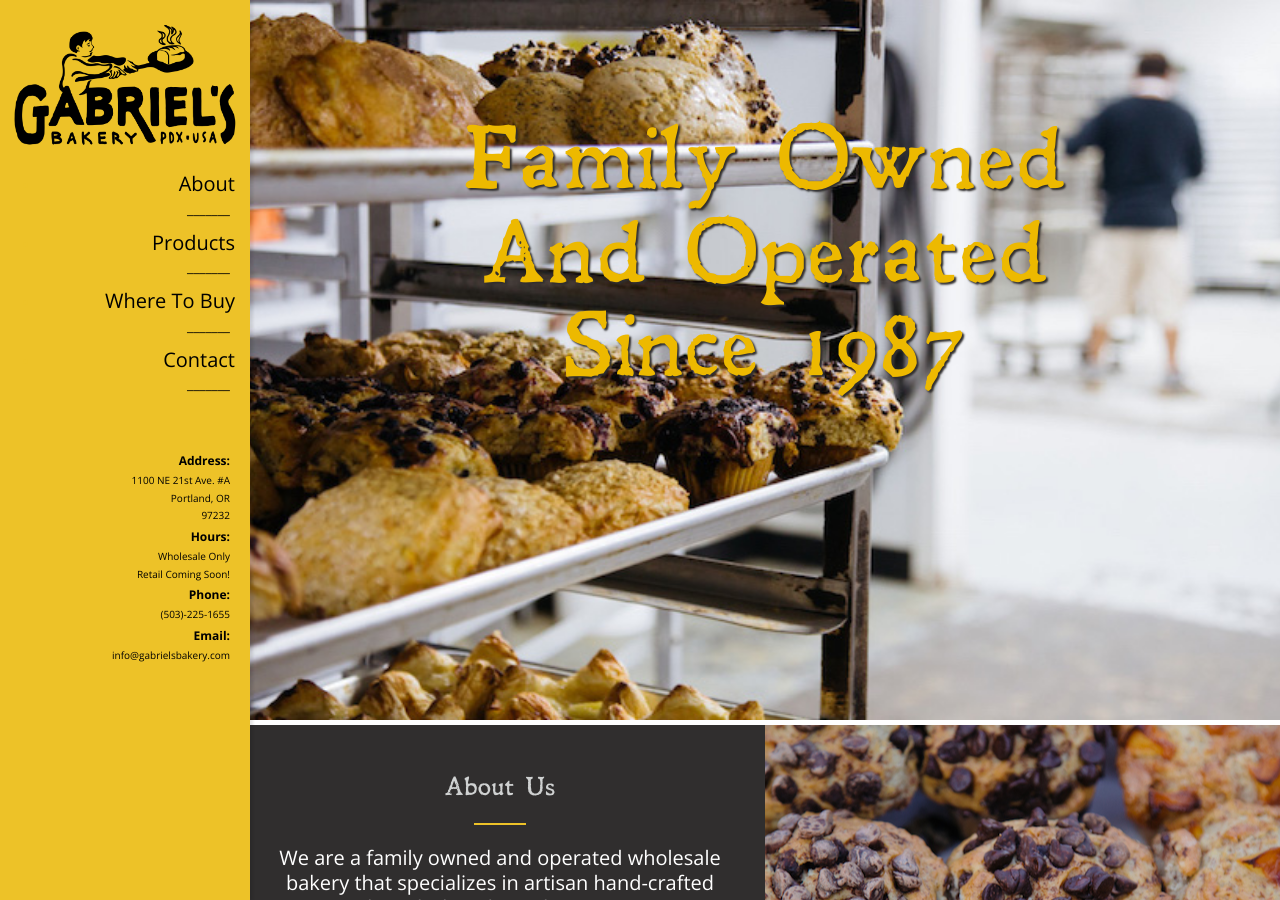
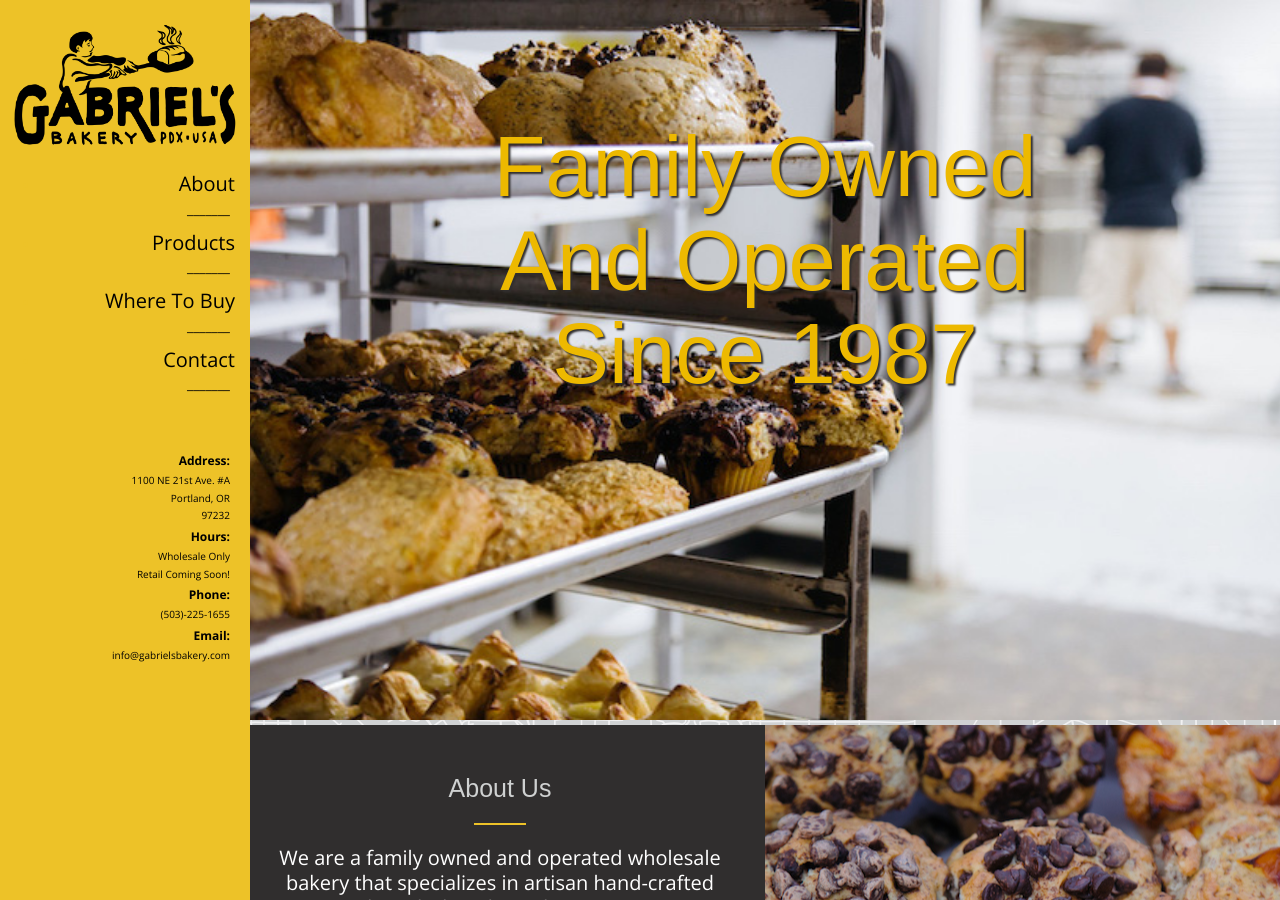
Before and after one commit to SandroMateo/gabriels-website, a Jekyll site: the page built from index.html, in a window 1280 px wide and 900 px high. Built offline with Jekyll 4.4.1, drawn with Linux system fonts in a browser that asks for light colours; nearby versions of some CDN libraries.

Commit message:
add apple causal font as head font and pdx map as background

```diff
--- a/_sass/_components/_sidebar.scss
+++ b/_sass/_components/_sidebar.scss
@@ -6,7 +6,7 @@
 	}
 
 	background: $gold;
-	box-shadow: 0.25rem 0 0.25rem 0 rgba(0, 0, 0, 0.1); //do you want this?
+	// box-shadow: 0.25rem 0 0.25rem 0 rgba(0, 0, 0, 0.1); //do you want this?
 	color: $gold;
 	height: 100%;
 	left: 0;
--- a/_sass/_global/_base.scss
+++ b/_sass/_global/_base.scss
@@ -23,6 +23,7 @@ a {
 body {
   color: $black;
   font-family: $bodyfont;
+  background: url("../../images/gabriels-map.png");
 }
 
 h1 {
--- a/_sass/_global/_fonts.scss
+++ b/_sass/_global/_fonts.scss
@@ -1,4 +1,5 @@
 @font-face {
-  font-family: "Leander";
-  src: url("../../../fonts/leander.ttf");
+  font-family: "Casual";
+  src: local("Casual");
+  // src: url("../../../fonts/leander.ttf");
 }
--- a/_sass/_global/_variables.scss
+++ b/_sass/_global/_variables.scss
@@ -13,7 +13,7 @@ $tablet-width: 768px;
 $desktop-width: 1200px;
 
 // Fonts
-$permanentmarker: 'Leander', sans-serif;
+$permanentmarker: 'Casual', sans-serif;
 $opensans: 'Open Sans', sans-serif;
 
 $headerfont: $permanentmarker;
--- a/_sass/_layout/_about.scss
+++ b/_sass/_layout/_about.scss
@@ -35,7 +35,9 @@
 // this should probably be fixed so the image stays more consistent
 .about__wrapper {
   // align-items: center;
-  background-image: url("../../images/aboutHeadImage.jpg");
+  // background: $black;
+  // background-image: url("../../images/aboutHeadImage.jpg");
+  background-image: url("../../images/aboutHeadImage.jpg"), linear-gradient($white, $black);
   background-position: top;
   background-size: cover;
   display: flex;
@@ -74,17 +76,15 @@
   color: $white;
   font-size: 5rem;
   text-align: center;
-  padding-top: 15rem;
+  padding-top: 65vh;
 
 
   @include desktop {
     font-size: 7.5rem;
-    padding-top: 20rem;
   }
 
   @include tablet {
     font-size: 7.5rem;
-    padding-top: 20rem;
   }
 }
 
```
Also changed, not shown: images/gabriels-map.png (added).
